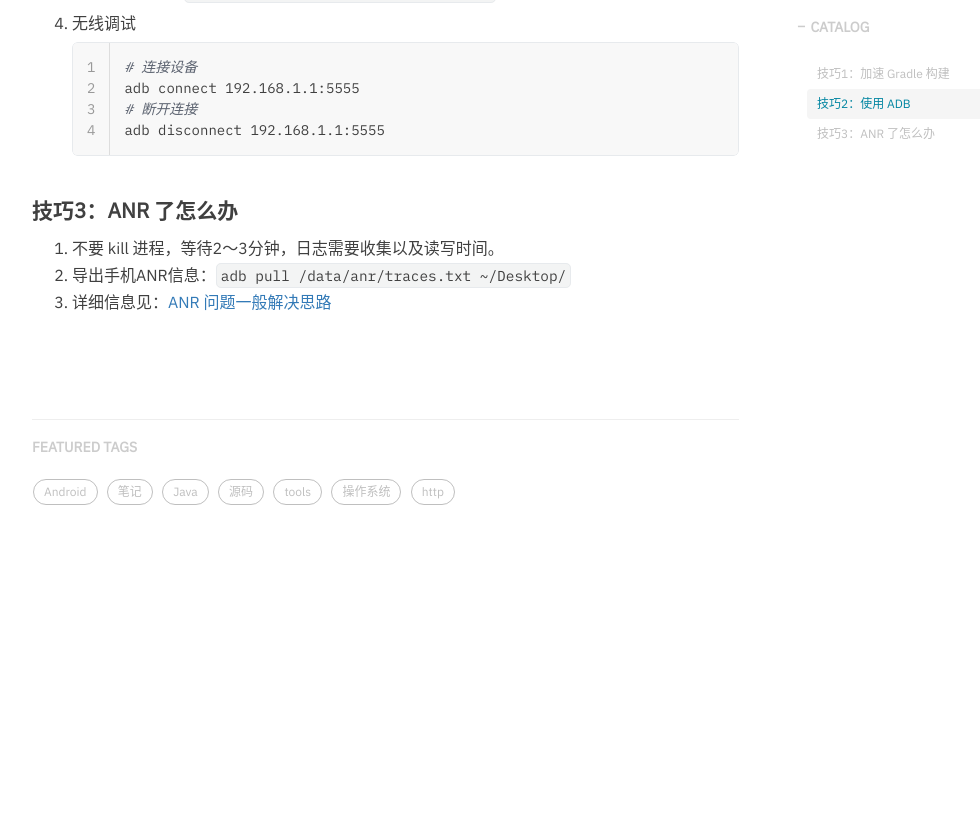
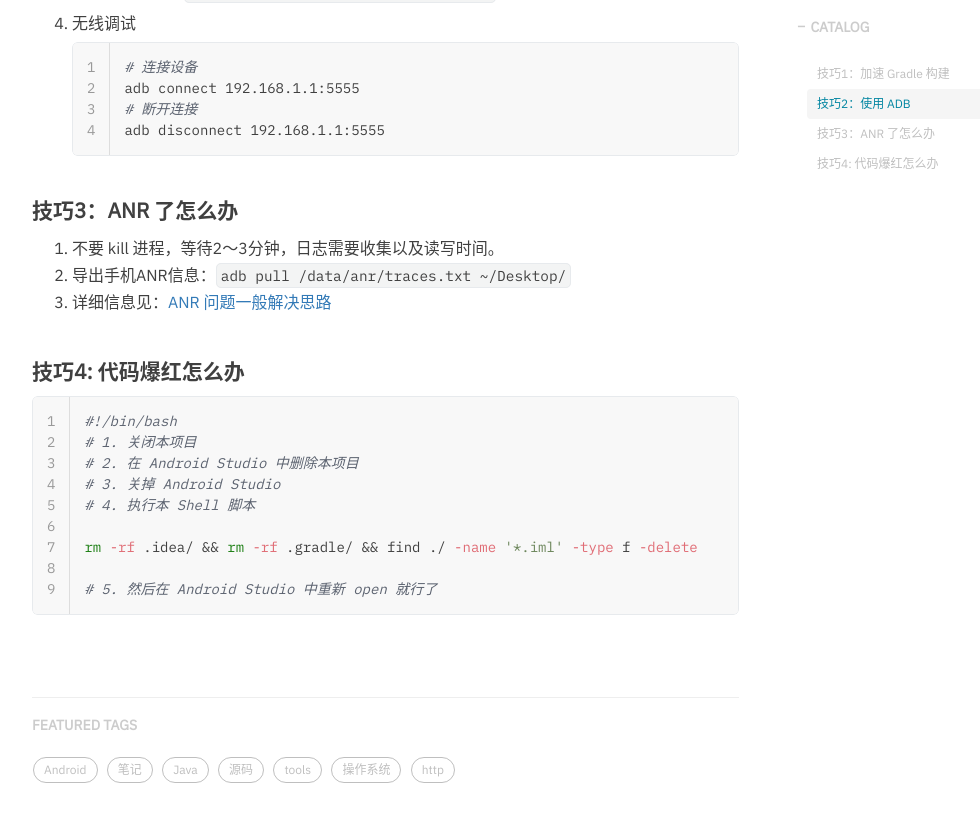
Before and after one commit to hurshi/hurshi.github.io, a Jekyll site: the page built from _posts/2019-07-25-tips_android_tools.md, in a window 1280 px wide and 900 px high, scrolled down 1527 px. Shown: the top 822 px of the window, without its empty margins (233-1213 px from the left). Built offline with Jekyll 4.4.1, drawn with Linux system fonts in a browser that asks for light colours; nearby versions of some CDN libraries; comment, search, counter and statistics services are not loaded; before the commit the page ends 2149 px from its top, so only the background shows below that.

Commit message:
add android tips

````diff
--- a/_posts/2019-07-25-tips_android_tools.md
+++ b/_posts/2019-07-25-tips_android_tools.md
@@ -77,3 +77,17 @@ tags:
 1. 不要 kill 进程，等待2～3分钟，日志需要收集以及读写时间。
 2. 导出手机ANR信息：`adb pull /data/anr/traces.txt ~/Desktop/`
 3.  详细信息见：[ANR 问题一般解决思路](https://www.jianshu.com/p/3959a601cea6)
+
+#### 技巧4: 代码爆红怎么办
+
+```shell
+#!/bin/bash
+# 1. 关闭本项目
+# 2. 在 Android Studio 中删除本项目
+# 3. 关掉 Android Studio
+# 4. 执行本 Shell 脚本
+
+rm -rf .idea/ && rm -rf .gradle/ && find ./ -name '*.iml' -type f -delete
+
+# 5. 然后在 Android Studio 中重新 open 就行了
+```
````
